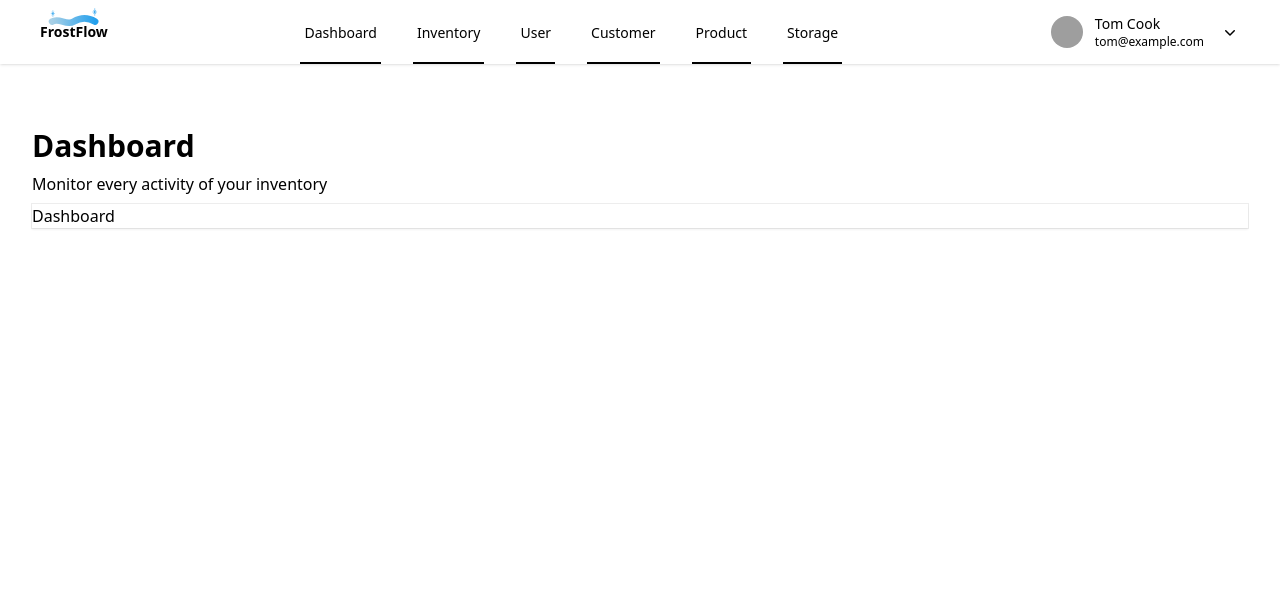
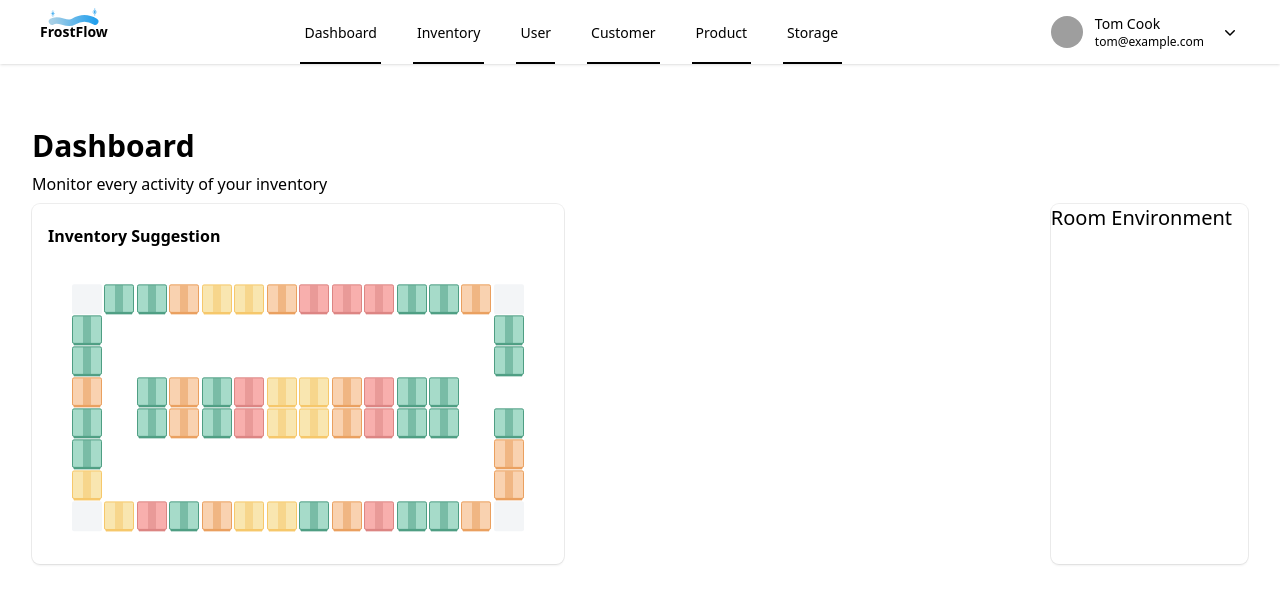
Before and after one commit to xiaoyoufung/FrostFlow, a React (Vite) app in the folder client/: page / in a window 1280 px wide. Shown: the top 604 px of the page. Built offline with nearby package versions, Linux system fonts and the light colour scheme; grey boxes are pictures that could not be loaded.

Commit message:
Styling Invent Suggest

```diff
--- a/client/src/components/Dashboard.jsx
+++ b/client/src/components/Dashboard.jsx
@@ -1,15 +1,20 @@
 import Page from "../components/Page";
-import TopContainer from "./dashboard/TopContainer";
+import InventSuggest from "./dashboard/inventory/InventSuggest";
+import RoomEnv from "./dashboard/roomEnv/RoomEnv";
 
 const Dashboard = () => {
+
+
   return (
     <Page
       title="Dashboard"
       description="Monitor every activity of your inventory"
     >
-      <TopContainer>
-        <h1>Dashboard</h1>
-      </TopContainer  >
+      <div className="flex flex-row justify-between">
+      <InventSuggest />
+      <RoomEnv />
+      </div>
+
     </Page>
   );
 };
--- a/client/src/components/Page.jsx
+++ b/client/src/components/Page.jsx
@@ -11,7 +11,7 @@ const Page = ({ title, description, children }) => {
             <h1 className="text-3xl font-semibold text-gray-900 pt-10">
               {title}
             </h1>
-            <p className="text-slate-700 my-2">{description}</p>
+            <p className="text-slate-700 my-2 text-base">{description}</p>
             {children}
           </div>
         </main>
--- a/client/src/components/dashboard/TopContainer.jsx
+++ b/client/src/components/dashboard/TopContainer.jsx
@@ -2,7 +2,7 @@ import PropTypes from "prop-types";
 
 const TopContainer = ({children}) => {
   return (
-    <div className="bg-white shadow-[0px_0px_0px_1px_rgba(9,9,11,0.07),0px_2px_2px_0px_rgba(9,9,11,0.05)]">
+    <div className="bg-gray-50 shadow-[0px_0px_0px_1px_rgba(9,9,11,0.07),0px_2px_2px_0px_rgba(9,9,11,0.05)] rounded-lg">
         {children}
     </div>
   )
--- a/client/src/components/dashboard/inventory/InventBox.jsx
+++ b/client/src/components/dashboard/inventory/InventBox.jsx
@@ -23,7 +23,7 @@ const InventBox = ({ status }) => {
       break;
     case StorageStatus.TRANSPARENT:
       storageIcon = (
-        <div className="bg-white w-[30px] h-[31px]">
+        <div className="bg-transparent w-[30px] h-[31px]">
         </div>
       );
       break;
@@ -33,7 +33,7 @@ const InventBox = ({ status }) => {
   }
 
   return (
-    <div className="flex justify-center items-center w-full">
+    <div className="shrink-0">
       {status === StorageStatus.TRANSPARENT ? (
         storageIcon
       ) : (
--- a/client/src/components/dashboard/inventory/InventContainer.jsx
+++ b/client/src/components/dashboard/inventory/InventContainer.jsx
@@ -1,9 +1,35 @@
-import React from 'react'
+import Status from '../../../model/StorageStatus'
+import InventBox from './InventBox'
 
 const InventContainer = () => {
+      const none = Status.NONE;
+      const full = Status.FULL_STOCK;
+      const low = Status.LOW_STOCK;
+      const out = Status.OUT_OF_STOCK;
+      const well = Status.WELL_STOCK;
+      const clear = Status.TRANSPARENT;
+
+      const Invents = [
+        [none, full, full, low, well, well, low, out, out, out, full, full, low, none],
+        [full, full],
+        [full, full],
+        [low, clear, full, low, full, out, well, well, low, out, full, full, clear, clear],
+        [full, clear, full, low, full, out, well, well, low, out, full, full, clear, full],
+        [full, low],
+        [well, low],
+        [none, well, out, full, low, well, well, full, low, out, full, full, low, none],
+    ];
+
   return (
-    <div className='bg-white'>
-
+    <div className='bg-white w-[500px] p-6'>
+      {Invents.map((row, rowIndex) => (
+        <div key={rowIndex} className="flex justify-between">
+          {row.map((element) => {
+            console.log(element);
+            return InventBox({ status: element });
+          })}
+        </div>
+      ))}
     </div>
   )
 }
```
Also changed, not shown: client/src/components/dashboard/inventory/InventStorage.jsx (deleted).
